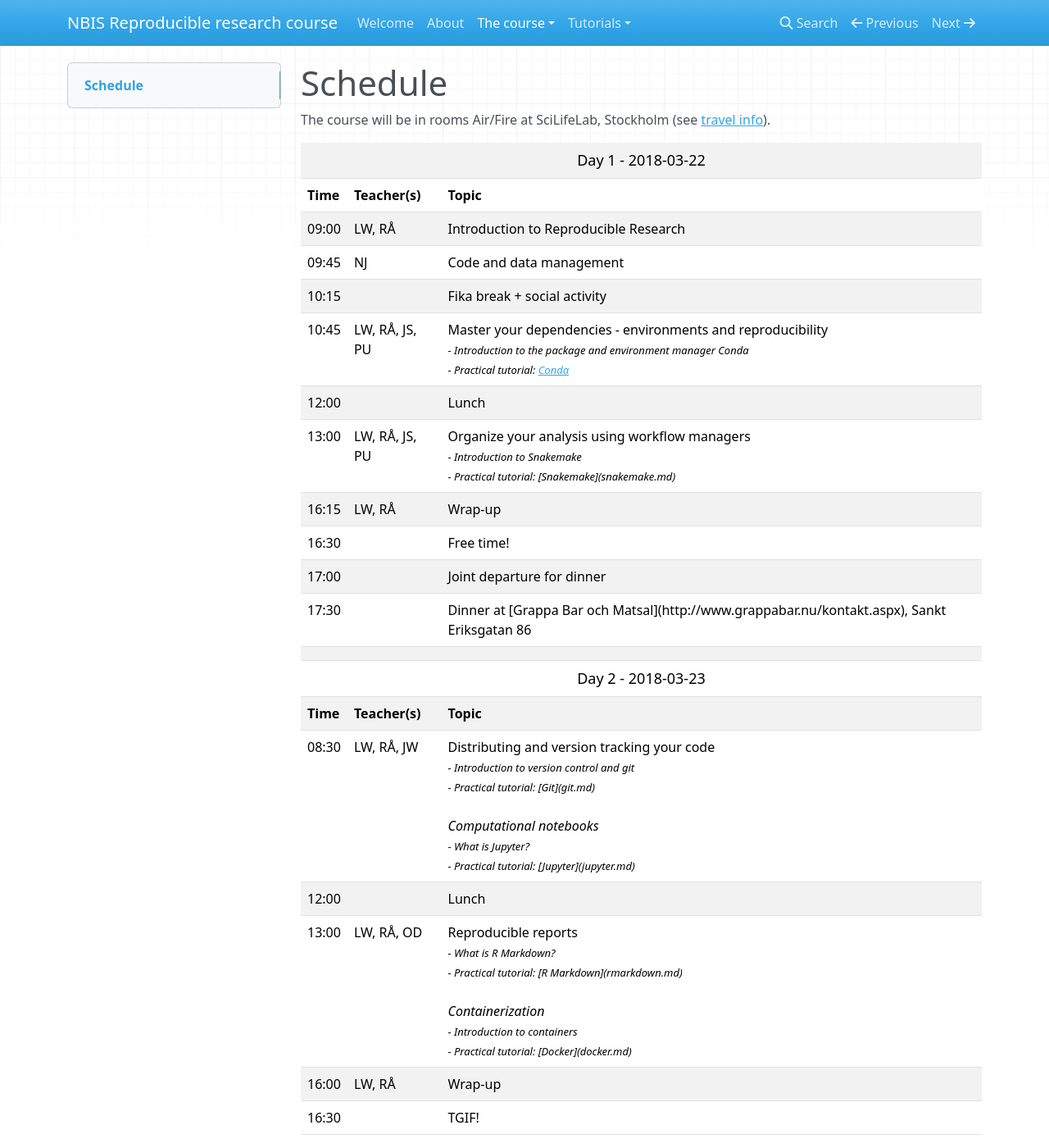
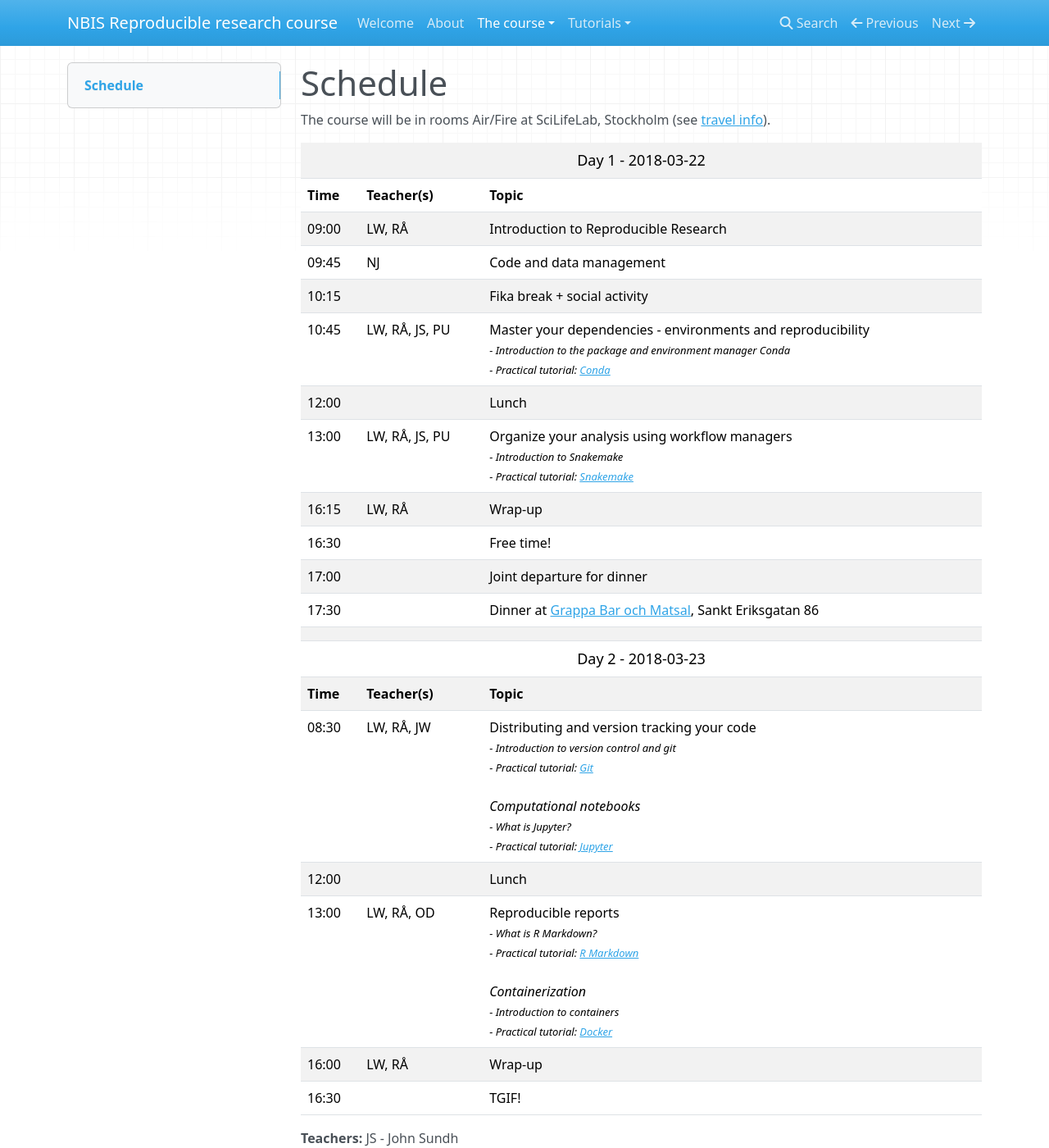
Before and after one commit to NBISweden/workshop-reproducible-research, an MkDocs documentation site: the page built from docs/schedule.md, in a window 1280 px wide and 1400 px high. Shown: the whole window at 82% size. Built offline with MkDocs 1.6.1, drawn with Linux system fonts in a browser that asks for light colours; nearby versions of some CDN libraries; old or Windows-style settings are respelled for this version of MkDocs; some of the changed lines change nothing that is shown.

Commit message:
fix links in table

```diff
--- a/docs/schedule.md
+++ b/docs/schedule.md
@@ -51,7 +51,7 @@
       <font size="3"> Organize your analysis using workflow managers
       <font size="2"><i><br>
       - Introduction to Snakemake <br>
-      - Practical tutorial: [Snakemake](snakemake.md)
+      - Practical tutorial: <a href="../snakemake/">Snakemake</a>
     </td>
   </tr>
   <tr>
@@ -72,7 +72,7 @@
   <tr>
     <td> <font size="3"> 17:30 </td>
     <td> </td>
-    <td> <font size="3"> Dinner at [Grappa Bar och Matsal](http://www.grappabar.nu/kontakt.aspx), Sankt Eriksgatan 86</td>
+    <td> <font size="3"> Dinner at <a href="http://www.grappabar.nu/kontakt.aspx">Grappa Bar och Matsal</a>, Sankt Eriksgatan 86</td>
   </tr>
   <tr>
     <td colspan="3"> </td>
@@ -95,12 +95,12 @@
       <font size="3"> Distributing and version tracking your code
       <font size="2"><i><br>
       - Introduction to version control and git <br>
-      - Practical tutorial: [Git](git.md)
+      - Practical tutorial: <a href="../git/">Git</a>
       <br><br>
       <font size="3"> Computational notebooks
       <font size="2"><i><br>
       - What is Jupyter? <br>
-      - Practical tutorial: [Jupyter](jupyter.md)
+      - Practical tutorial: <a href="../jupyter/">Jupyter</a>
     </td>
   </tr>
   <tr>
@@ -114,12 +114,12 @@
       <font size="3"> Reproducible reports
       <font size="2"><i><br>
       - What is R Markdown? <br>
-      - Practical tutorial: [R Markdown](rmarkdown.md)
+      - Practical tutorial: <a href="../rmarkdown/">R Markdown</a>
       <br><br>
       <font size="3"> Containerization
       <font size="2"><i><br>
       - Introduction to containers <br>
-      - Practical tutorial: [Docker](docker.md)
+      - Practical tutorial: <a href="../docker/">Docker</a>
     </td>
   </tr>
   <tr>
```
